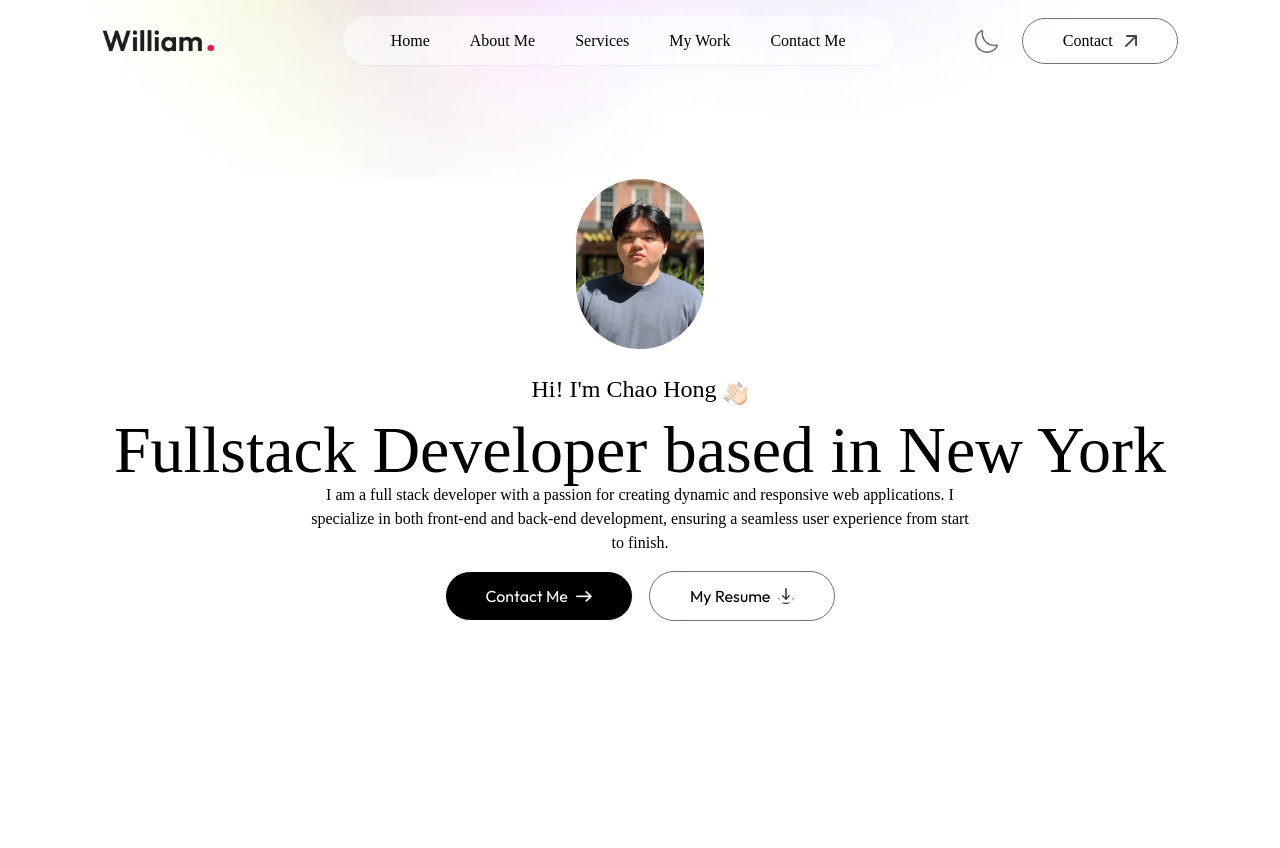
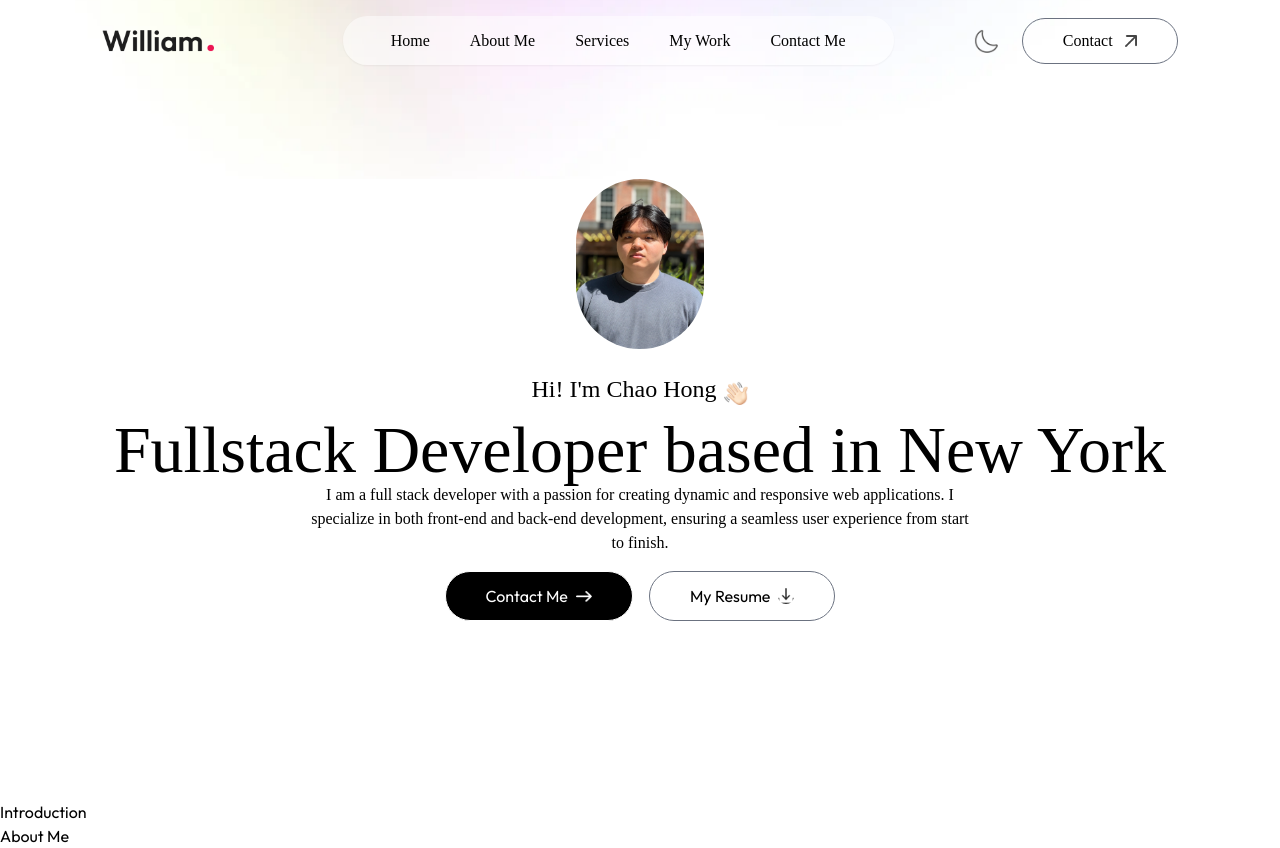
Before and after one commit to ChaoHong1944/portfolio, a Next.js app: page / in a window 1280 px wide. Before the commit the page ends 800 px from the top, so only its background shows below. Built offline with nearby package versions, Linux system fonts and the light colour scheme; a web font is replaced by a local one.

Commit message:
added intro/about me

```diff
--- /dev/null
+++ b/app/components/About.jsx
@@ -0,0 +1,18 @@
+import React from 'react';
+import Image from 'next/image';
+import { assets } from '@/assets/assets';
+
+const About = () => {
+    return (
+        <div>
+            <h4>
+                Introduction
+            </h4>
+            <h2>
+                About Me
+            </h2>
+        </div>
+
+    )
+}
+export default About;
--- a/app/page.js
+++ b/app/page.js
@@ -1,6 +1,9 @@
 'use client'
 import Navbar from "./components/Navbar";
 import Header from "./components/Header";
+import Image from "next/image";
+import About from "./components/About";
+
 
 
 export default function Home() {
@@ -8,6 +11,8 @@ export default function Home() {
     <>
     <Navbar />
     <Header />
+    <About />
+    {/* Add more components as needed */}
     </>
   );
 }
```
